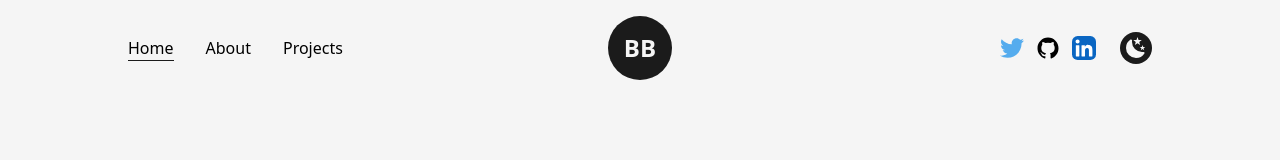
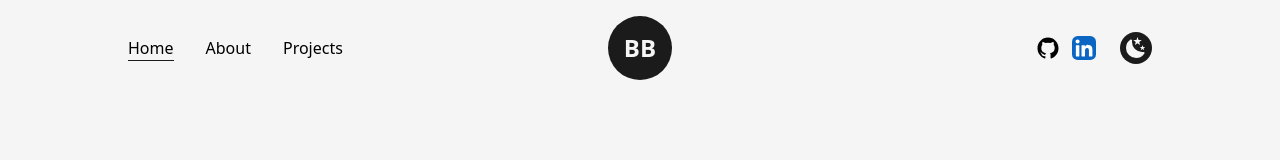
Before and after one commit to bryanbuitrago/portfolio-site, a Next.js app: page / in a window 1280 px wide. Shown: the top 160 px of the page. Built offline with nearby package versions, Linux system fonts and the light colour scheme.

Commit message:
Modify Text Web & Mobile Version

```diff
--- a/src/components/NavBar.js
+++ b/src/components/NavBar.js
@@ -73,15 +73,7 @@ const NavBar = () => {
                 </nav>
                 <nav className='flex items-center justify-center flex-wrap'>
                     <motion.a
-                        href='https://twitter.com' target={'_blank'}
-                        whileHover={{ y: -2 }}
-                        whileTap={{ scale: 0.9 }}
-                        className='w-6 mr-3'
-                    >
-                        <TwitterIcon />
-                    </motion.a>
-                    <motion.a
-                        href='https://twitter.com'
+                        href='https://github.com/bryanbuitrago'
                         target={'_blank'}
                         whileHover={{ y: -2 }}
                         whileTap={{ scale: 0.9 }}
@@ -90,7 +82,7 @@ const NavBar = () => {
                         <GithubIcon />
                     </motion.a>
                     <motion.a
-                        href='https://twitter.com'
+                        href='https://www.linkedin.com/in/bryan-buitrago-1229a3105/'
                         target={'_blank'}
                         whileHover={{ y: -2 }}
                         whileTap={{ scale: 0.9 }}
@@ -129,24 +121,16 @@ const NavBar = () => {
                         </nav>
                         <nav className='flex items-center justify-center flex-wrap mt-2'>
                         <motion.a
-                                href='https://twitter.com' target={'_blank'}
-                                whileHover={{ y: -2 }}
-                                whileTap={{ scale: 0.9 }}
-                                className='w-6 mr-3 sm:mx-1'
-                            >
-                                <TwitterIcon />
-                            </motion.a>
-                            <motion.a
-                                href='https://twitter.com'
+                        href='https://github.com/bryanbuitrago'
                         target={'_blank'}
                         whileHover={{ y: -2 }}
                         whileTap={{ scale: 0.9 }}
-                                className='w-6 mr-3 bg-light rounded-full dark:bg-dark sm:mx-1'
+                        className='w-6 mr-3sm:mx-1'
                         >
                         <GithubIcon />
                     </motion.a>
                     <motion.a
-                                href='https://twitter.com'
+                        href='https://www.linkedin.com/in/bryan-buitrago-1229a3105/'
                         target={'_blank'}
                         whileHover={{ y: -2 }}
                         whileTap={{ scale: 0.9 }}
```
Lines whose indentation alone changed are shown as unchanged.
